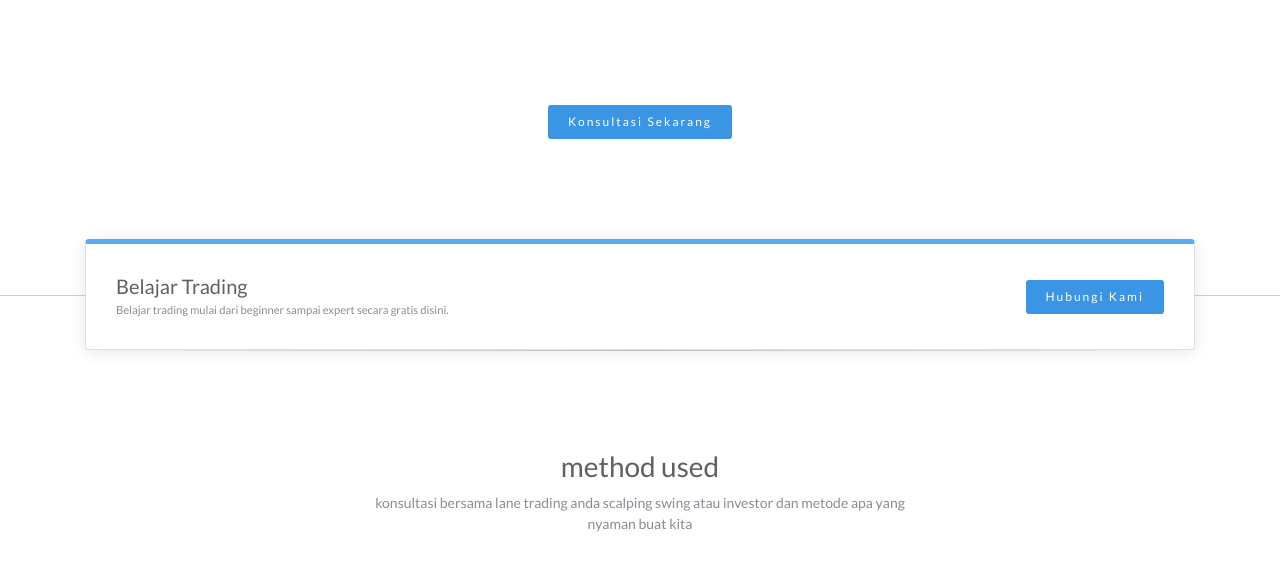
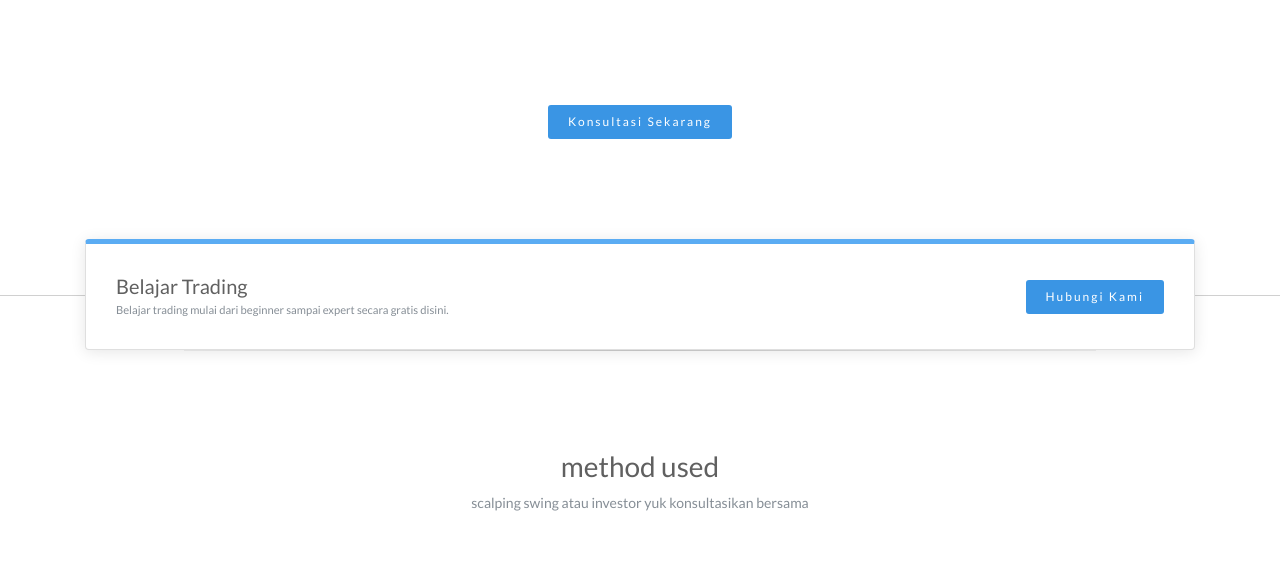
Before and after one commit to traderlane/traderlane.github.io, a plain HTML site: page index.html in a window 1280 px wide. Shown: the part 377-948 px from the top of the page. Drawn offline with Linux system fonts and the light colour scheme.

Commit message:
Update index.html

```diff
--- a/index.html
+++ b/index.html
@@ -81,7 +81,7 @@
 				<section class="row row-padding row-divider">
 				    <div class="col-md-6 offset-md-3 head-section text-center">
 					      <h3>method used</h3>
-					      <p class="text-muted">konsultasi bersama lane trading anda scalping swing atau investor dan metode apa yang nyaman buat kita</p>
+					      <p class="text-muted">scalping swing atau investor yuk konsultasikan bersama</p>
 				    </div>
 
 
```
